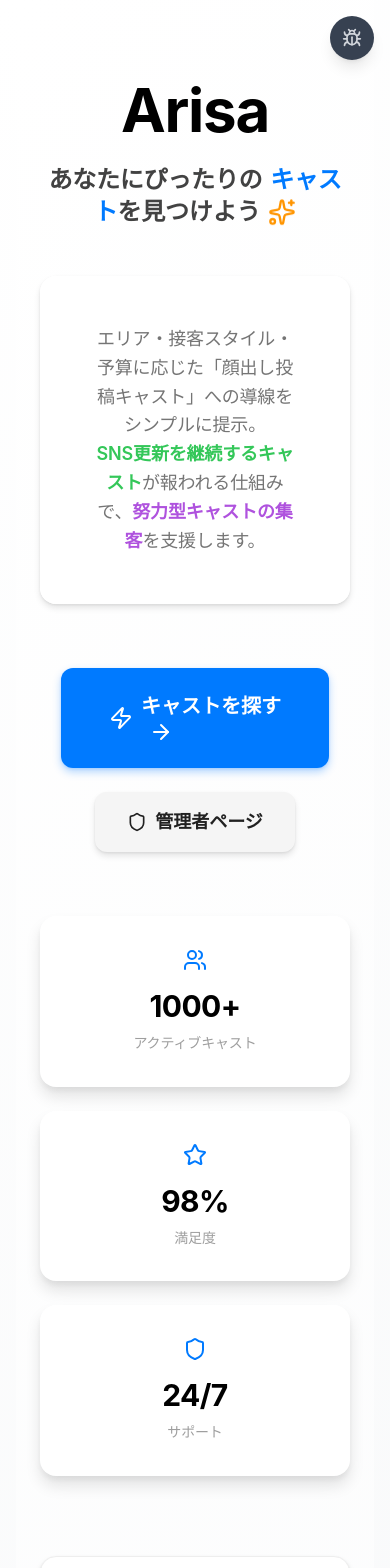
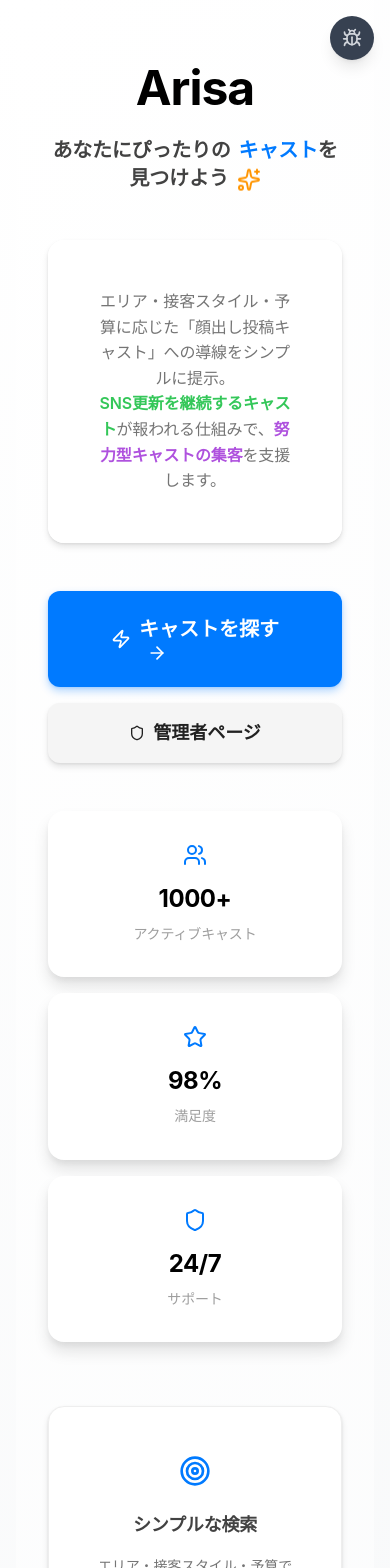
Before and after one commit to atsushimemet/arisa, a Next.js app: page / in a window 390 px wide. Shown: the top 1568 px of the page. Built offline with nearby package versions, Linux system fonts and the light colour scheme.

Commit message:
Refactor landing page and onboarding UI for responsive mobile design
Co-authored-by: noap3b69n <noap3b69n@gmail.com>

```diff
--- a/src/app/page.tsx
+++ b/src/app/page.tsx
@@ -46,28 +46,28 @@ export default function Home() {
   ]
 
   return (
-    <div className="min-h-screen bg-ios-gradient relative overflow-hidden font-ios">
+    <div className="min-h-screen w-full bg-ios-gradient relative overflow-hidden font-ios">
       {/* Hero Section */}
-      <div className="relative z-10">
-        <div className="container mx-auto px-6 lg:px-8 py-20 lg:py-28">
-          <div className={`text-center mb-20 lg:mb-24 transition-all duration-1000 ${isLoaded ? 'ios-slide-up' : 'opacity-0'}`}>
+      <div className="relative z-10 w-full">
+        <div className="px-4 sm:px-6 lg:px-8 py-16 sm:py-20 lg:py-28 max-w-7xl mx-auto">
+          <div className={`text-center mb-16 sm:mb-20 lg:mb-24 transition-all duration-1000 ${isLoaded ? 'ios-slide-up' : 'opacity-0'}`}>
             {/* Main title */}
             <div className="mb-12">
-              <h1 className="text-6xl lg:text-7xl font-bold mb-6 ios-title text-foreground tracking-ios-tight">
+              <h1 className="text-5xl sm:text-6xl lg:text-7xl font-bold mb-6 ios-title text-foreground tracking-ios-tight">
                 Arisa
               </h1>
-              <div className="text-2xl lg:text-3xl mb-8 ios-subtitle">
+              <div className="text-xl sm:text-2xl lg:text-3xl mb-8 ios-subtitle px-4">
                 あなたにぴったりの
                 <span className="text-ios-blue ml-2 font-semibold">キャスト</span>
                 を見つけよう
-                <Sparkles className="inline-block w-7 h-7 ml-2 text-ios-orange animate-float" />
+                <Sparkles className="inline-block w-6 h-6 sm:w-7 sm:h-7 ml-2 text-ios-orange animate-float" />
               </div>
             </div>
 
             {/* Enhanced description */}
-            <div className={`max-w-3xl mx-auto mb-16 transition-all duration-1000 delay-200 ${isLoaded ? 'ios-fade-in' : 'opacity-0'}`}>
+            <div className={`max-w-3xl mx-auto mb-12 sm:mb-16 px-4 transition-all duration-1000 delay-200 ${isLoaded ? 'ios-fade-in' : 'opacity-0'}`}>
               <Card variant="glass" padding="xl" className="backdrop-blur-xl">
-                <p className="text-lg lg:text-xl ios-body leading-relaxed">
+                <p className="text-base sm:text-lg lg:text-xl ios-body leading-relaxed">
                   エリア・接客スタイル・予算に応じた「顔出し投稿キャスト」への導線をシンプルに提示。
                   <br />
                   <span className="text-ios-green font-semibold">SNS更新を継続するキャスト</span>が報われる仕組みで、
@@ -77,36 +77,36 @@ export default function Home() {
             </div>
 
             {/* CTA Buttons */}
-            <div className={`flex flex-col sm:flex-row gap-6 justify-center items-center mb-16 transition-all duration-1000 delay-400 ${isLoaded ? 'ios-scale-in' : 'opacity-0'}`}>
+            <div className={`flex flex-col sm:flex-row gap-4 sm:gap-6 justify-center items-center mb-12 sm:mb-16 px-4 transition-all duration-1000 delay-400 ${isLoaded ? 'ios-scale-in' : 'opacity-0'}`}>
               <Button
                 onClick={handleStartOnboarding}
                 variant="primary"
                 size="xl"
-                icon={<Zap className="w-6 h-6" />}
-                className="text-xl font-semibold"
+                icon={<Zap className="w-5 h-5 sm:w-6 sm:h-6" />}
+                className="text-lg sm:text-xl font-semibold w-full sm:w-auto"
               >
                 キャストを探す
-                <ArrowRight className="w-6 h-6 ml-2 transition-transform group-hover:translate-x-1" />
+                <ArrowRight className="w-5 h-5 sm:w-6 sm:h-6 ml-2 transition-transform group-hover:translate-x-1" />
               </Button>
               <Button
                 onClick={() => router.push('/admin')}
                 variant="secondary"
                 size="lg"
-                icon={<Shield className="w-5 h-5" />}
-                className="text-lg"
+                icon={<Shield className="w-4 h-4 sm:w-5 sm:h-5" />}
+                className="text-base sm:text-lg w-full sm:w-auto"
               >
                 管理者ページ
               </Button>
             </div>
 
             {/* Stats section */}
-            <div className={`grid grid-cols-1 md:grid-cols-3 gap-6 mb-20 transition-all duration-1000 delay-600 ${isLoaded ? 'ios-slide-up' : 'opacity-0'}`}>
+            <div className={`grid grid-cols-1 md:grid-cols-3 gap-4 sm:gap-6 mb-16 sm:mb-20 px-4 transition-all duration-1000 delay-600 ${isLoaded ? 'ios-slide-up' : 'opacity-0'}`}>
               {stats.map((stat, index) => (
                 <Card key={index} variant="elevated" padding="lg" className="text-center">
                   <div className="flex items-center justify-center mb-4 text-ios-blue">
                     {stat.icon}
                   </div>
-                  <div className="text-3xl font-bold text-foreground mb-2 ios-title">{stat.number}</div>
+                  <div className="text-2xl sm:text-3xl font-bold text-foreground mb-2 ios-title">{stat.number}</div>
                   <div className="ios-caption">{stat.label}</div>
                 </Card>
               ))}
@@ -114,7 +114,7 @@ export default function Home() {
           </div>
 
           {/* Features Section */}
-          <div className={`grid grid-cols-1 md:grid-cols-3 gap-8 lg:gap-10 mb-24 lg:mb-28 transition-all duration-1000 delay-800 ${isLoaded ? 'ios-slide-up' : 'opacity-0'}`}>
+          <div className={`grid grid-cols-1 md:grid-cols-3 gap-6 sm:gap-8 lg:gap-10 mb-20 sm:mb-24 lg:mb-28 px-4 transition-all duration-1000 delay-800 ${isLoaded ? 'ios-slide-up' : 'opacity-0'}`}>
             {features.map((feature, index) => (
               <Card
                 key={index}
@@ -122,19 +122,19 @@ export default function Home() {
                 padding="xl"
                 className="text-center hover:scale-105 transform transition-all duration-300"
               >
-                <div className={`text-5xl mb-6 flex justify-center ${feature.color}`}>
+                <div className={`text-4xl sm:text-5xl mb-6 flex justify-center ${feature.color}`}>
                   {feature.icon}
                 </div>
-                <h3 className="text-xl font-semibold text-foreground mb-4 ios-subtitle">{feature.title}</h3>
-                <p className="ios-body leading-relaxed">{feature.description}</p>
+                <h3 className="text-lg sm:text-xl font-semibold text-foreground mb-4 ios-subtitle">{feature.title}</h3>
+                <p className="ios-body leading-relaxed text-sm sm:text-base">{feature.description}</p>
               </Card>
             ))}
           </div>
 
           {/* Process Steps Section */}
-          <div className={`text-center mb-24 lg:mb-28 transition-all duration-1000 delay-1000 ${isLoaded ? 'ios-fade-in' : 'opacity-0'}`}>
-            <h2 className="text-4xl font-bold mb-16 ios-title text-foreground">使い方</h2>
-            <div className="grid grid-cols-1 md:grid-cols-4 gap-8 lg:gap-10">
+          <div className={`text-center mb-20 sm:mb-24 lg:mb-28 px-4 transition-all duration-1000 delay-1000 ${isLoaded ? 'ios-fade-in' : 'opacity-0'}`}>
+            <h2 className="text-3xl sm:text-4xl font-bold mb-12 sm:mb-16 ios-title text-foreground">使い方</h2>
+            <div className="grid grid-cols-1 sm:grid-cols-2 md:grid-cols-4 gap-6 sm:gap-8 lg:gap-10">
               {[
                 { step: '1', title: 'エリア選択', description: 'お好みのエリアを選択', color: 'bg-ios-blue' },
                 { step: '2', title: '接客スタイル', description: '雰囲気を選択', color: 'bg-ios-purple' },
@@ -143,11 +143,11 @@ export default function Home() {
               ].map((item, index) => (
                 <div key={index} className="relative group">
                   <Card variant="outlined" padding="lg">
-                    <div className={`${item.color} text-white rounded-full w-16 h-16 flex items-center justify-center text-2xl font-bold mx-auto mb-6 shadow-ios`}>
+                    <div className={`${item.color} text-white rounded-full w-14 h-14 sm:w-16 sm:h-16 flex items-center justify-center text-xl sm:text-2xl font-bold mx-auto mb-6 shadow-ios`}>
                       {item.step}
                     </div>
-                    <h4 className="text-lg font-semibold text-foreground mb-3 ios-subtitle">{item.title}</h4>
-                    <p className="ios-body text-sm leading-relaxed">{item.description}</p>
+                    <h4 className="text-base sm:text-lg font-semibold text-foreground mb-3 ios-subtitle">{item.title}</h4>
+                    <p className="ios-body text-xs sm:text-sm leading-relaxed">{item.description}</p>
                   </Card>
 
                   {/* Connection arrow */}
@@ -162,12 +162,12 @@ export default function Home() {
           </div>
 
           {/* Final CTA Section */}
-          <div className={`text-center transition-all duration-1000 delay-1200 ${isLoaded ? 'ios-slide-up' : 'opacity-0'}`}>
+          <div className={`text-center px-4 transition-all duration-1000 delay-1200 ${isLoaded ? 'ios-slide-up' : 'opacity-0'}`}>
             <Card variant="glass" padding="xl" className="max-w-4xl mx-auto backdrop-blur-xl">
-              <h2 className="text-4xl font-bold mb-6 ios-title text-foreground">
+              <h2 className="text-3xl sm:text-4xl font-bold mb-6 ios-title text-foreground">
                 今すぐ始めましょう
               </h2>
-              <p className="ios-body mb-8 text-lg lg:text-xl leading-relaxed max-w-2xl mx-auto">
+              <p className="ios-body mb-6 sm:mb-8 text-base sm:text-lg lg:text-xl leading-relaxed max-w-2xl mx-auto">
                 簡単な質問に答えるだけで、あなたにぴったりのキャストが見つかります。
                 <br />
                 <span className="text-ios-green font-semibold">完全無料</span>で利用できます。
@@ -176,8 +176,8 @@ export default function Home() {
                 onClick={handleStartOnboarding}
                 variant="success"
                 size="xl"
-                icon={<Sparkles className="w-6 h-6" />}
-                className="text-xl font-semibold"
+                icon={<Sparkles className="w-5 h-5 sm:w-6 sm:h-6" />}
+                className="text-lg sm:text-xl font-semibold w-full sm:w-auto"
               >
                 無料で始める
               </Button>
@@ -187,9 +187,9 @@ export default function Home() {
       </div>
 
       {/* iOS-style Footer */}
-      <footer className="relative z-10 bg-ios-gray-50 border-t border-ios-gray-200 py-12 mt-20 lg:mt-24">
-        <div className="container mx-auto px-6 lg:px-8 text-center">
-          <div className="ios-title font-bold text-2xl mb-6 text-foreground">Arisa</div>
+      <footer className="relative z-10 bg-ios-gray-50 border-t border-ios-gray-200 py-8 sm:py-12 mt-16 sm:mt-20 lg:mt-24 w-full">
+        <div className="px-4 sm:px-6 lg:px-8 text-center max-w-7xl mx-auto">
+          <div className="ios-title font-bold text-xl sm:text-2xl mb-4 sm:mb-6 text-foreground">Arisa</div>
           <p className="ios-caption mb-4">
             © 2024 Arisa. All rights reserved.
           </p>
--- a/src/components/onboarding/SelectionGrid.tsx
+++ b/src/components/onboarding/SelectionGrid.tsx
@@ -93,7 +93,7 @@ export const SelectionGrid: React.FC<SelectionGridProps> = ({
                 </div>
               )}
 
-              {/* Title */}
+              {/* Title - Always visible */}
               <h3 className={`text-xl font-bold mb-3 transition-all duration-300 ${
                 isSelected
                   ? 'text-white glow-text-green'
@@ -102,12 +102,12 @@ export const SelectionGrid: React.FC<SelectionGridProps> = ({
                 {option.label}
               </h3>
 
-              {/* Description */}
+              {/* Description - Always visible */}
               {option.description && (
                 <p className={`text-sm leading-relaxed transition-all duration-300 ${
                   isSelected
                     ? 'text-gray-200'
-                    : 'text-gray-400 group-hover:text-gray-300'
+                    : 'text-gray-300 group-hover:text-gray-200'
                 }`}>
                   {option.description}
                 </p>
```
Also changed, not shown: src/components/onboarding/OnboardingStep.tsx (+7 -7 lines).
